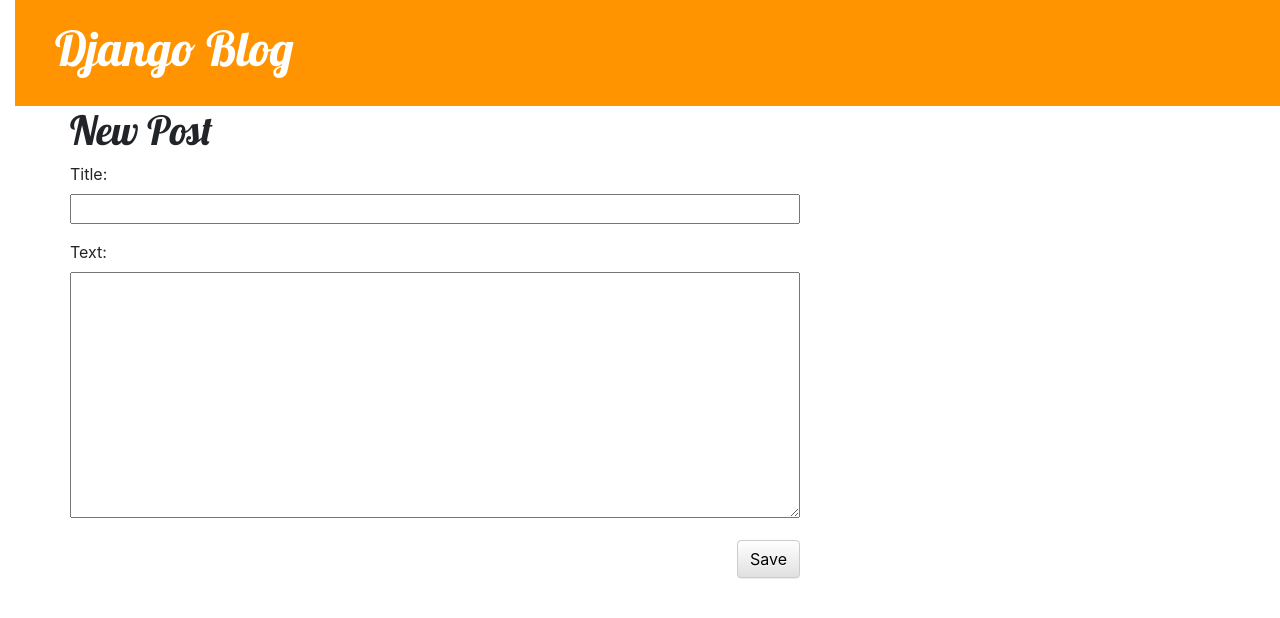
After one commit to ApurvaKunkulol/my-first-blog, a Django app: page /post/new/ in a window 1280 px wide. The commit adds this page. Shown: the top 618 px of the page. Run offline with Django 3.2, Linux system fonts and the light colour scheme; some libraries are stand-ins or nearby versions.

Commit message:
changes to edit blogs

```diff
--- /dev/null
+++ b/blog/forms.py
@@ -0,0 +1,10 @@
+from django import forms
+from .models import Post
+
+class PostForm(forms.ModelForm):
+    """
+    Description: A form class for the Post model. It will create and save any changes to individual posts.
+    """
+    class Meta:
+        model = Post
+        fields = ('title', 'text')
--- a/blog/templates/blog/base.html
+++ b/blog/templates/blog/base.html
@@ -10,9 +10,10 @@
 </head>
 <body>
     <div class="page-header">
+        <a href="{% url 'post_new' %}" class="top-menu"><span class="glyphicon glyphicon-plus"></span></a>
         <h1><a href="/">Django Blog</a></h1>
     </div>
-    <div class="content-container">
+    <div class="content container">
         <div class="row">
             <div class="col-md-8">
                 {% block content %}
--- a/blog/templates/blog/post_detail.html
+++ b/blog/templates/blog/post_detail.html
@@ -9,5 +9,6 @@
         <h2>{{ post.title }}</h2>
         <p>{{ post.text|linebreaksbr }}</p>
         <h4><a href="{% url 'post_list' %}">Return</a></h4>
+        <a class="btn btn-default" href="{% url 'post_edit' pk=post.pk %}"><span class="glyphicon glyphicon-pencil"></span></a>
     </div>
 {% endblock %}
--- /dev/null
+++ b/blog/templates/blog/post_edit.html
@@ -0,0 +1,9 @@
+{% extends 'blog/base.html' %}
+{% block content %}
+    <h1> New Post </h1>
+    <form method="post" class="post-form">
+        {% csrf_token %}
+        {{ form.as_p }}
+        <button type="submit" class="save btn btn-default">Save</button>
+    </form>
+{% endblock %}
--- a/blog/urls.py
+++ b/blog/urls.py
@@ -5,5 +5,7 @@ from . import views
 
 urlpatterns = [
     url(r'^$', views.post_list, name='post_list'),
-    url(r'^post/(?P<pk>\d+)/$', views.post_detail, name='post_detail')
+    url(r'^post/(?P<pk>\d+)/$', views.post_detail, name='post_detail'),
+    url(r'^post/new/$', views.post_new, name="post_new"),
+    url(r'^post/(?P<pk>\d+)/edit/$', views.post_edit, name='post_edit'),
 ]
--- a/blog/views.py
+++ b/blog/views.py
@@ -1,6 +1,7 @@
-from django.shortcuts import render, get_object_or_404
+from django.shortcuts import render, get_object_or_404, redirect
 from .models import Post
 from django.utils import timezone
+from .forms import PostForm
 
 
 def post_list(request):
@@ -10,3 +11,29 @@ def post_list(request):
 def post_detail(request, pk):
     post = get_object_or_404(Post, pk=pk)
     return render(request, "blog/post_detail.html", {"post":post})
+
+def post_new(request):
+    if request.method == "POST":
+        form = PostForm(request.POST)
+        if form.is_valid():
+            post = form.save(commit=False)
+            post.author = request.user
+            post.published_date = timezone.now()
+            post.save()
+            return redirect('post_detail', pk=post.pk)
+    else:
+        form = PostForm()
+    return render(request, 'blog/post_edit.html', {'form': form})
+
+def post_edit(request, pk):
+    post = get_object_or_404(Post, pk=pk)
+    form = PostForm(request.POST, instance=post)
+    if form.is_valid():
+        post = form.save(commit=False)
+        post.author = request.user
+        post.published_date = timezone.now()
+        post.save()
+        return redirect('post_detail', pk=post.pk)
+    else:
+        form = PostForm(instance=post)
+        return render(request, 'blog/post_edit.html', {'form': form})
```
